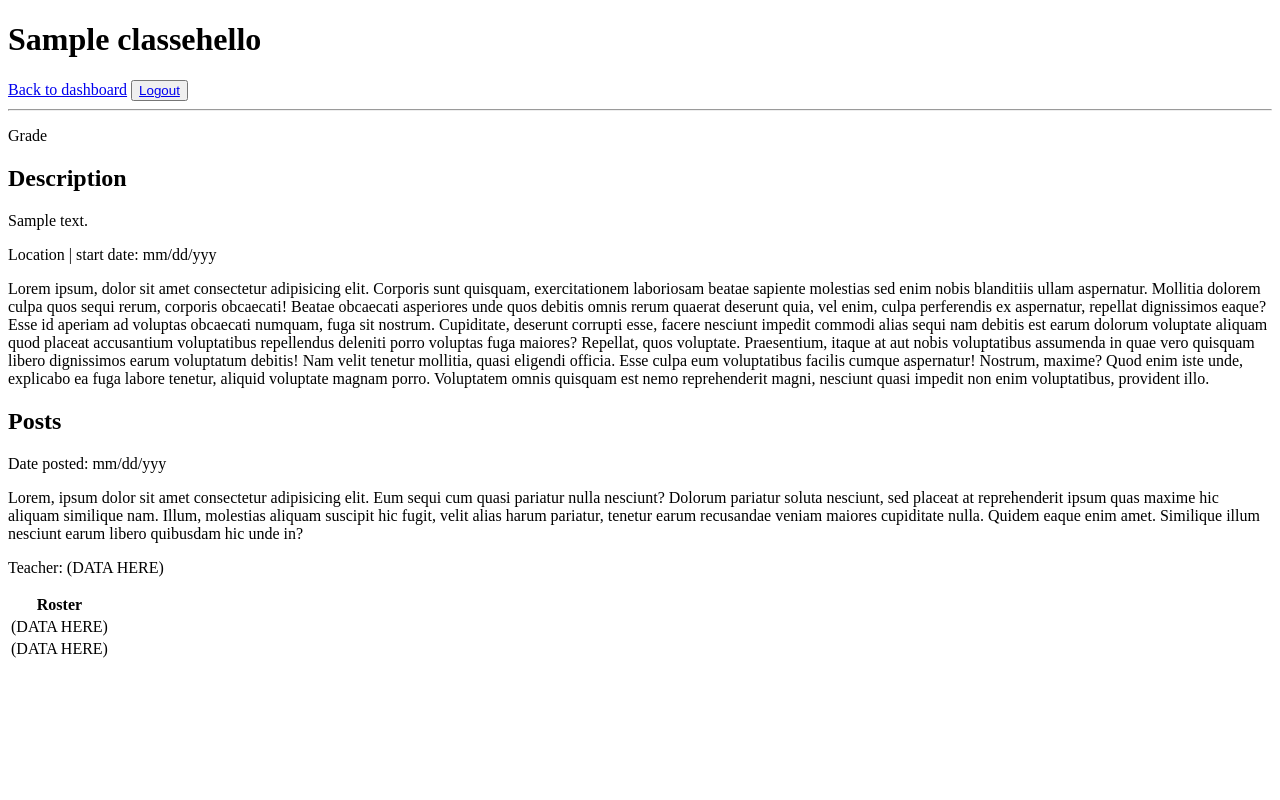
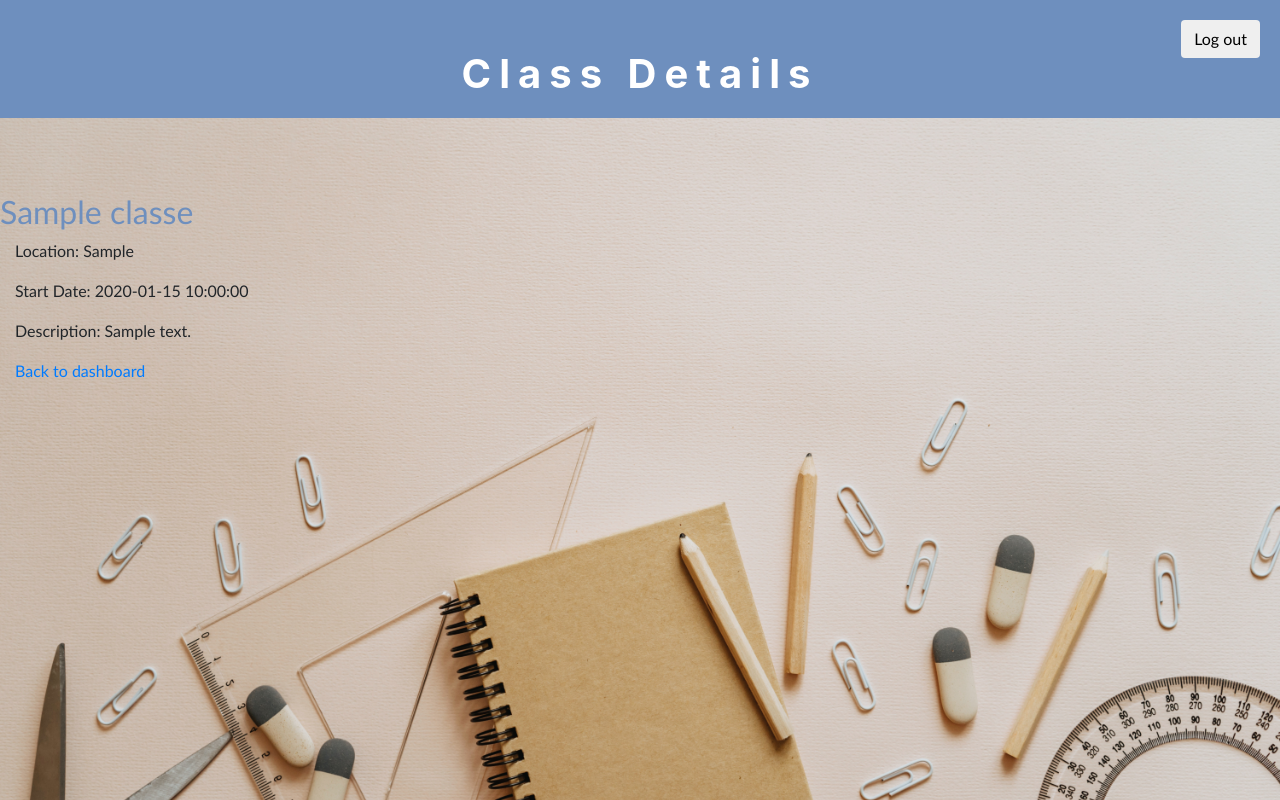
Before and after one commit to softheartedx/school_portal_project, a Flask app: page /show_one_class/1 in a window 1280 px wide. Run offline with Flask 3, Linux system fonts and the light colour scheme; tables that the repository leaves empty or names only in its code hold one stand-in row (Sample ...).

Commit message:
teacher dash updates

```diff
--- a/flask_app/config/mysqlconnection.py
+++ b/flask_app/config/mysqlconnection.py
@@ -5,7 +5,7 @@ class MySQLConnection:
     def __init__(self, db):
         connection = pymysql.connect(host = 'localhost',
                                     user = 'root',
-                                    password = 'root',
+                                    password = 'rootroot',
                                     db = db,
                                     charset = 'utf8mb4',
                                     cursorclass = pymysql.cursors.DictCursor,
--- a/flask_app/controllers/classroom_controller.py
+++ b/flask_app/controllers/classroom_controller.py
@@ -1,5 +1,6 @@
 from flask_app import app
 from flask_app.models.classroom_model import Class
+from flask_app.models.user_model import User
 from flask import render_template, request, redirect, session, flash
 
 
@@ -17,10 +18,14 @@ def get_one_class(class_id):
     print(one_class)
     return render_template('student_view_class.html', class_info = one_class)
 
+
+#NOT USING THIS YET
 @app.route('/show_one_class/<int:class_id>')
 def get_one_class_teacher(class_id):
     data = {
         'class_id': class_id
     }
-    one_class = Class.get_one_class(data)
+    one_class = User.show_student_with_classes(data)
     return render_template('teacher_view_class.html', class_info = one_class)
+
+# @app.route('/show_teacher_classes/<int:teacher_id>')
--- a/flask_app/models/classroom_model.py
+++ b/flask_app/models/classroom_model.py
@@ -33,8 +33,12 @@ class Class:
         print(result)
         return cls(result[0])
 
-
     @classmethod
     def get_all_classes(cls):
         query = 'SELECT * FROM classes'
         return connectToMySQL(db).query_db(query)
+
+    @classmethod
+    def get_teacher_classes(cls):
+        query = 'SELECT * FROM classes JOIN users on classes.teacher_id = users.id WHERE users.id=%(teacher_id)s'
+        return connectToMySQL(db).query_db(query)
--- a/flask_app/templates/student_dashboard.html
+++ b/flask_app/templates/student_dashboard.html
@@ -38,15 +38,12 @@
                     <thead>
                         <tr>
                             <th>Class Name</th>
-                            <th>Grade</th>
                         </tr>
                     </thead>
                     <tbody>
-                        <!-- add table data here -->
                         {% for class in one_student.classes%}
                             <tr>
                                 <td><a href="/show_one_class/{{class.id}}">{{class.class_name}}</a></td>
-                                <td>{{class.grade}}</td>
                             </tr>
                         {% endfor %}
                     </tbody>
--- a/flask_app/templates/student_register.html
+++ b/flask_app/templates/student_register.html
@@ -28,7 +28,7 @@
             <button type="submit" class="btn mt-3">Register</button>
         </form>
         <a href="/" class="center-link mt-4">Already Registered?</a>
-        <a href="/teacher_registration" class="center-link">I'm a teacher</a>
+        <a href="/teacher_registration_page" class="center-link">I'm a teacher</a>
     </div>
 </body>
 </html>
--- a/flask_app/templates/student_view_class.html
+++ b/flask_app/templates/student_view_class.html
@@ -5,55 +5,28 @@
     <meta charset="UTF-8">
     <meta http-equiv="X-UA-Compatible" content="IE=edge">
     <meta name="viewport" content="width=device-width, initial-scale=1.0">
-
+    <link rel='stylesheet' href='https://cdn.jsdelivr.net/npm/bootstrap@4.0.0/dist/css/bootstrap.min.css'
+        integrity='sha384-Gn5384xqQ1aoWXA+058RXPxPg6fy4IWvTNh0E263XmFcJlSAwiGgFAW/dAiS6JXm' crossorigin='anonymous'>
+    <link rel="stylesheet" href="../static/style/styles.css">
     <title>Class Description</title>
 </head>
 
 <body>
-    <div id="container">
-        <div id="top-bar">
-            <h1>{{class_info.class_name}}hello</h1>
+    <form action="/clear_session">
+        <button class="btn top-nav logout-btn">Log out</button>
+    </form>
+    <h1 class="top">Class Details</h1>
+    <div class="container dashboard-grid">
+    </div>
+    <div class="title">
+        <div class="title-header">
+            <h2 class="text-blue">{{class_info.class_name}}</h2>
+        </div>
+        <div class="content">
+            <p>Location: {{class_info.location}}</p>
+            <p>Start Date: {{class_info.start_date}}</p>
+            <p>Description: {{class_info.description}}</p>
             <a href="/success">Back to dashboard</a>
-            <button> <a href="/clear_session">Logout</a> </button>
-            <hr>
-        </div>
-        <div id="left-main">
-            <div class="grade">
-                <div></div>
-                <p>Grade</p>
-            </div>
-            <div class="description">
-            <h2>Description</h2>
-            <p>{{class_info.description}}</p>
-            <p>Location | start date: mm/dd/yyy</p>
-            <p> Lorem ipsum, dolor sit amet consectetur adipisicing elit. Corporis sunt quisquam, exercitationem laboriosam beatae sapiente molestias sed enim nobis blanditiis ullam aspernatur. Mollitia dolorem culpa quos sequi rerum, corporis obcaecati!
-            Beatae obcaecati asperiores unde quos debitis omnis rerum quaerat deserunt quia, vel enim, culpa perferendis ex aspernatur, repellat dignissimos eaque? Esse id aperiam ad voluptas obcaecati numquam, fuga sit nostrum.
-            Cupiditate, deserunt corrupti esse, facere nesciunt impedit commodi alias sequi nam debitis est earum dolorum voluptate aliquam quod placeat accusantium voluptatibus repellendus deleniti porro voluptas fuga maiores? Repellat, quos voluptate.
-            Praesentium, itaque at aut nobis voluptatibus assumenda in quae vero quisquam libero dignissimos earum voluptatum debitis! Nam velit tenetur mollitia, quasi eligendi officia. Esse culpa eum voluptatibus facilis cumque aspernatur!
-            Nostrum, maxime? Quod enim iste unde, explicabo ea fuga labore tenetur, aliquid voluptate magnam porro. Voluptatem omnis quisquam est nemo reprehenderit magni, nesciunt quasi impedit non enim voluptatibus, provident illo. </p>
-        </div>
-        <div class="posts">
-            <h2>Posts</h2>
-            <p>Date posted: mm/dd/yyy</p>
-            <p> Lorem, ipsum dolor sit amet consectetur adipisicing elit. Eum sequi cum quasi pariatur nulla nesciunt? Dolorum pariatur soluta nesciunt, sed placeat at reprehenderit ipsum quas maxime hic aliquam similique nam.
-            Illum, molestias aliquam suscipit hic fugit, velit alias harum pariatur, tenetur earum recusandae veniam maiores cupiditate nulla. Quidem eaque enim amet. Similique illum nesciunt earum libero quibusdam hic unde in? </p>
-        </div>
-    </div>
-        <div id="right-main">
-            <p>Teacher: (DATA HERE)</p>
-            <table>
-                <thead>
-                    <th>Roster</th>
-                </thead>
-                <tbody>
-                    <tr>
-                        <td>(DATA HERE)</td>
-                    </tr>
-                    <tr>
-                        <td>(DATA HERE)</td>
-                    </tr>
-                </tbody>
-            </table>
         </div>
     </div>
 </body>
```
Also changed, not shown: flask_app/controllers/user_controller.py (+17 -23 lines), flask_app/templates/teacher_dashboard.html (+22 -8 lines).
